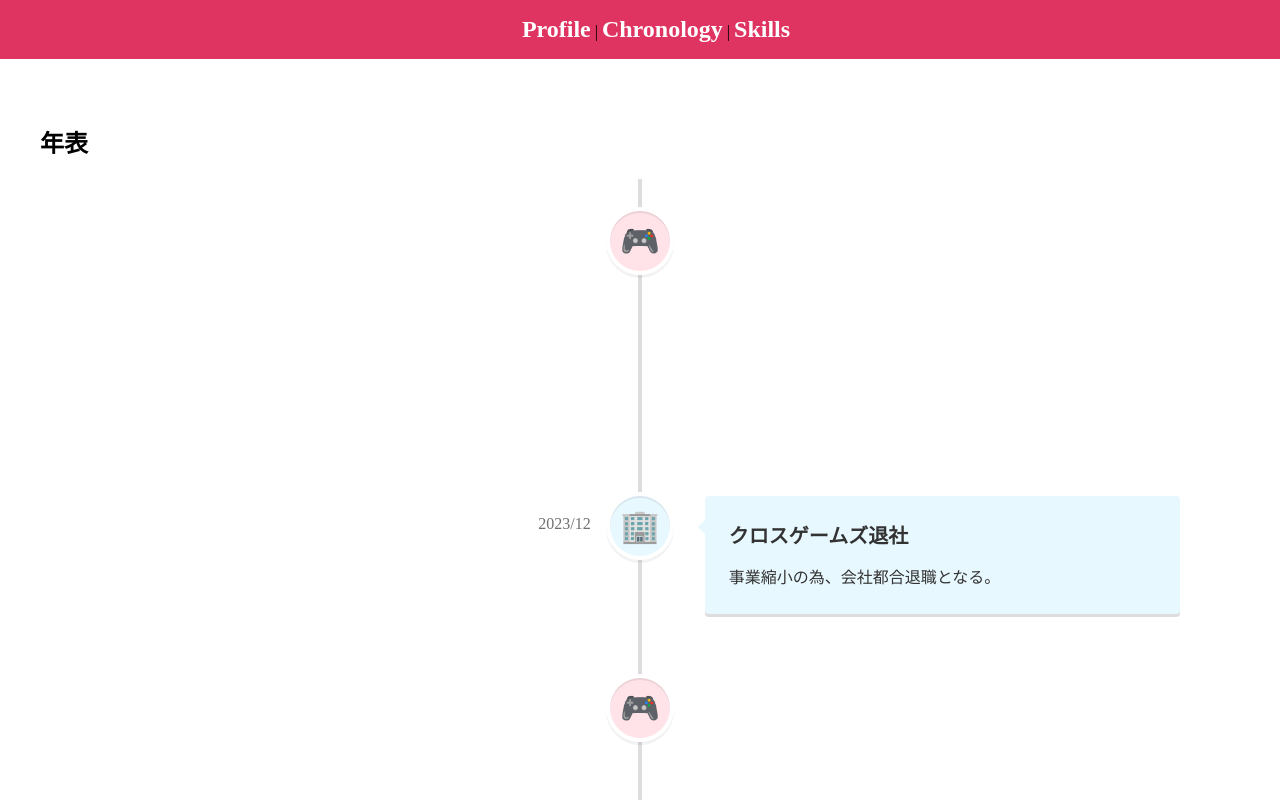
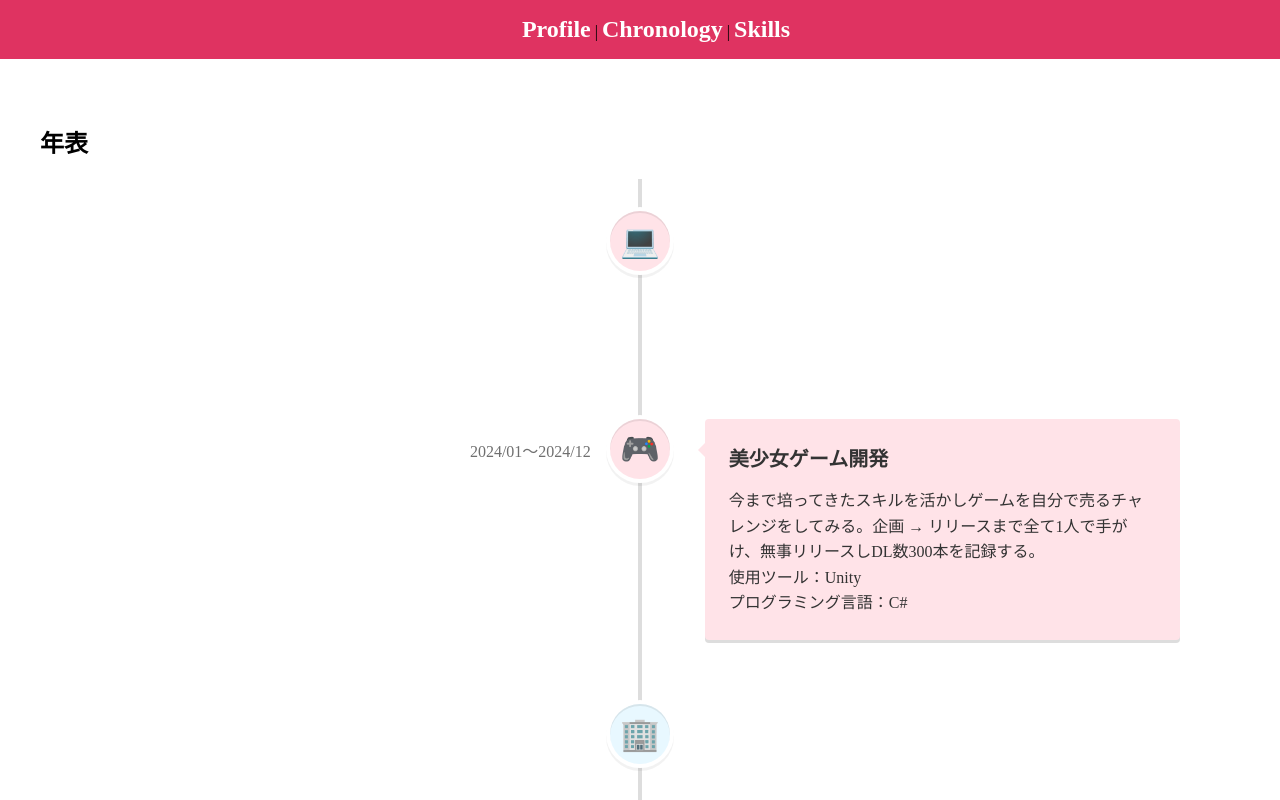
Before and after one commit to syosukecreator/sy-portfolio, a React (Vite) app: page /sy-portfolio/chronology in a window 1280 px wide. Shown: the top 800 px of the page. Built offline with nearby package versions, Linux system fonts and the light colour scheme.

Commit message:
勉強中の内容を追加する

```diff
--- a/src/components/Chronology.tsx
+++ b/src/components/Chronology.tsx
@@ -21,8 +21,17 @@ const icons = {
 
 const timelineElements = [
   {
+    id: "study-react",
+    date: "2025/01〜",
+    title: "React勉強中",
+    description:
+      "Webアプリに興味を持ち、勉強を始める。Webアプリ開発業界ではReactが流行している事を知り、Reactを勉強中。",
+    color: colors.project,
+    icon: "💻",
+  },
+  {
     id: "girl-game",
-    date: "2024/06〜2025/01",
+    date: "2024/01〜2024/12",
     title: "美少女ゲーム開発",
     description:
       "今まで培ってきたスキルを活かしゲームを自分で売るチャレンジをしてみる。企画 → リリースまで全て1人で手がけ、無事リリースしDL数300本を記録する。<br>使用ツール：Unity<br>プログラミング言語：C#",
--- a/src/components/Skills.tsx
+++ b/src/components/Skills.tsx
@@ -83,7 +83,10 @@ const Skills = () => {
         </tr>
       </table>
       <p>
-        ※roadmap.shの説明：取り消し線付きグレーの項目：習得済 /
+        スキルの習得状況はroadmap.shで管理しています。見方は以下の通りです。
+      </p>
+      <p>
+        取り消し線付きグレーの項目：習得済 /
         取り消し線付き青の項目：スキップ / 紫の項目：進行中 / その他：未習得
       </p>
     </div>
```
